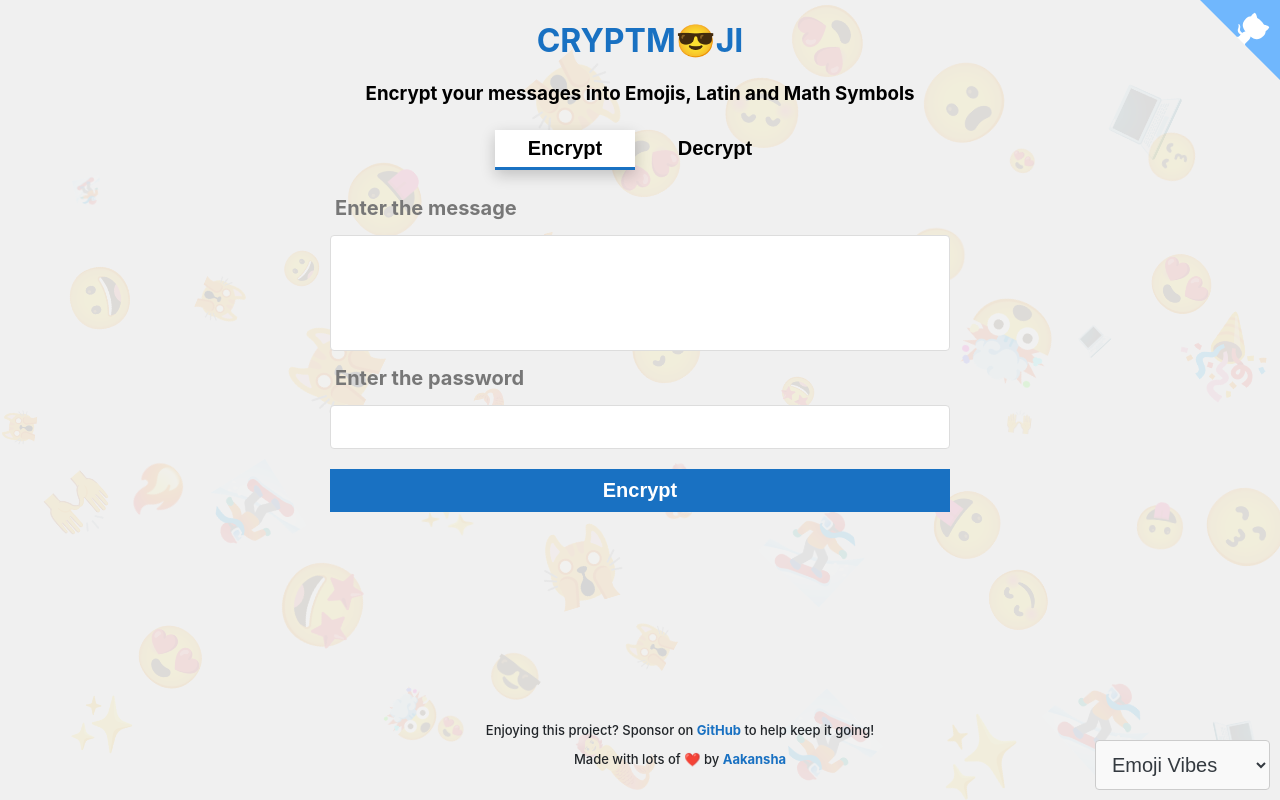
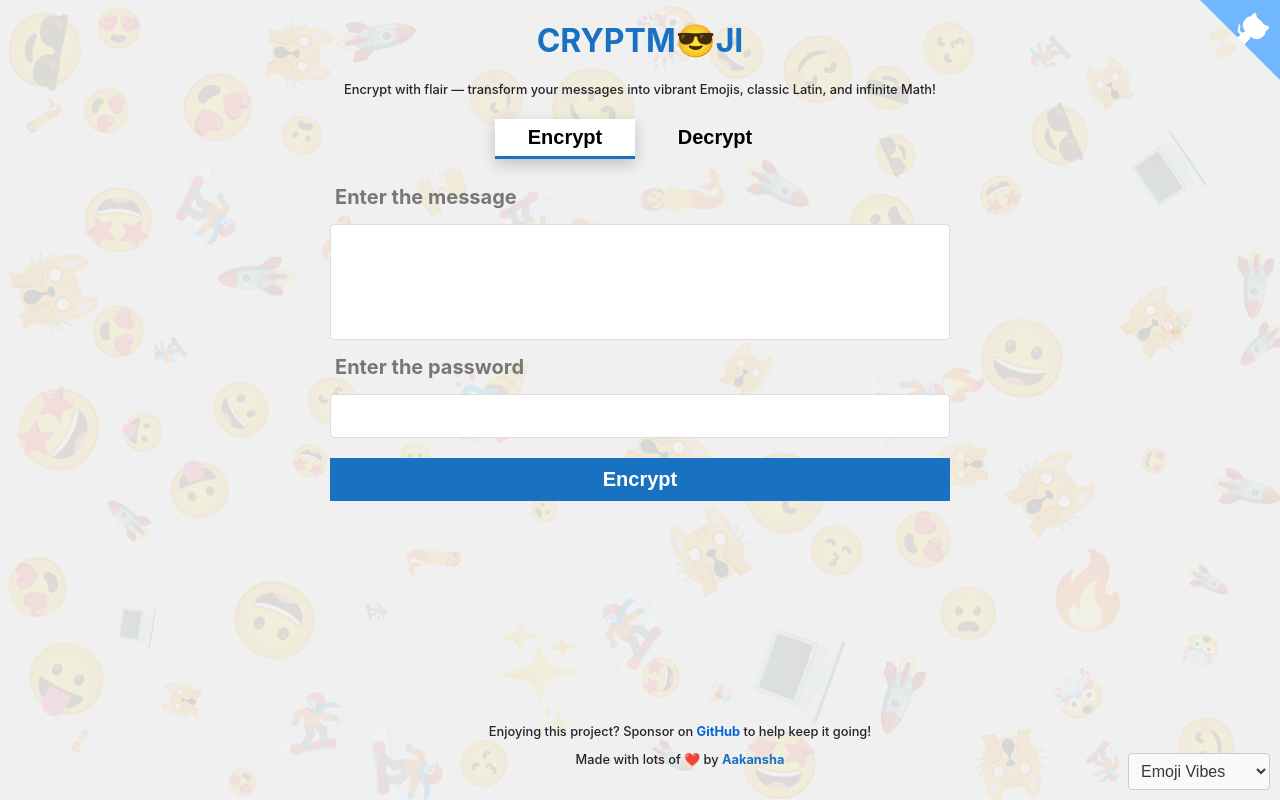
Before and after one commit to ad1992/cryptmoji, a React (Create React App) app: page / in a window 1280 px wide. Shown: the top 800 px of the page. Built offline with nearby package versions, Linux system fonts and the light colour scheme.

Commit message:
add subtext and more styling fixes

```diff
--- a/src/App.scss
+++ b/src/App.scss
@@ -1,9 +1,14 @@
 .App {
   text-align: center;
   margin: 20px;
-  font-size: 16px;
+  font-size: 1rem;
   box-sizing: border-box;
 
+  .subtext {
+    font-size: 0.8rem;
+    font-weight: 500;
+    color: #212529;
+  }
   .flex {
     display: flex;
   }
@@ -73,7 +78,7 @@
   .decrypt {
     background: none;
     border: none;
-    font-size: 20px;
+    font-size: 1.25rem;
     padding: 5px;
     margin: 5px;
     font-weight: bold;
@@ -89,7 +94,7 @@
   .decrypt-btn {
     background: #1971c2;
     color: white;
-    font-size: 20px;
+    font-size: 1.25rem;
     font-weight: bold;
     border: none;
   }
@@ -100,7 +105,7 @@
 
   .encrypted-text,
   .decrypt-text {
-    font-size: 20px;
+    font-size: 1.25rem;
     font-weight: 500;
     &.latin {
       color: #74b816;
@@ -114,6 +119,6 @@
     padding: 12px 10px;
     border: 1px solid #ddd;
     border-radius: 4px;
-    font-size: 16px;
+    font-size: 1rem;
   }
 }
--- a/src/App.tsx
+++ b/src/App.tsx
@@ -24,7 +24,10 @@ function App() {
         <h1 style={{ color: "#1971c2" }}>
           CRYPTM<span>😎</span>JI
         </h1>
-        <h3>Encrypt your messages into Emojis, Latin and Math Symbols</h3>
+        <p className="subtext">
+          Encrypt with flair — transform your messages into vibrant Emojis,
+          classic Latin, and infinite Math!
+        </p>
         <div style={{ margin: "1rem" }}>
           <button
             className={clsx("encrypt", { active: activeView === VIEW.ENCRYPT })}
--- a/src/BackgroundThemeDropdown.scss
+++ b/src/BackgroundThemeDropdown.scss
@@ -1,6 +1,6 @@
 .bg-theme-dropdown {
-  padding: 0.75rem;
-  font-size: 20px;
+  padding: 0.5rem;
+  font-size: 1rem;
   font-weight: 500;
   color:  #343a40;
   margin: 10px;
--- a/src/DynamicBackground.tsx
+++ b/src/DynamicBackground.tsx
@@ -144,7 +144,7 @@ const DynamicBackground = React.memo(
       const content = themes[theme] || themes.emoji;
       const elementsArray: Array<Element> = [];
 
-      for (let i = 0; i < 50; i++) {
+      for (let i = 0; i < 100; i++) {
         elementsArray.push(createElement(content));
       }
       setElements(elementsArray);
--- a/src/Footer.scss
+++ b/src/Footer.scss
@@ -4,7 +4,7 @@
   width: 100%;
   text-align: center;
   margin: 20px;
-  font-size: 13px;
+  font-size: 0.8rem;
   font-weight: 500;
   color: #212529;
 
--- a/src/Footer.tsx
+++ b/src/Footer.tsx
@@ -8,7 +8,7 @@ const Footer = () => {
         Enjoying this project? Sponsor on{" "}
         <a
           href="https://github.com/sponsors/ad1992/"
-          style={{ color: "#0366d6;" }}
+          style={{ color: "#0366d6" }}
         >
           GitHub
         </a>{" "}
```
